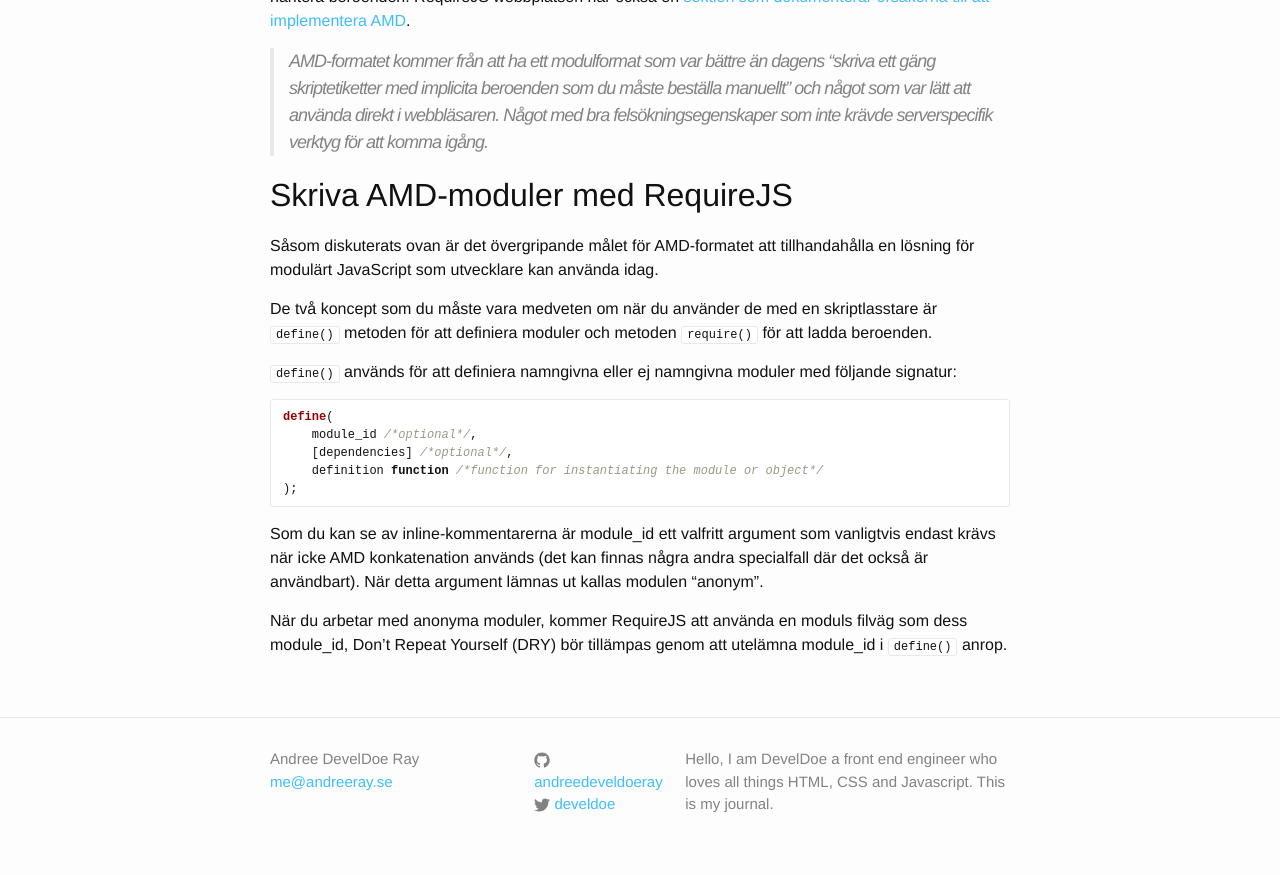
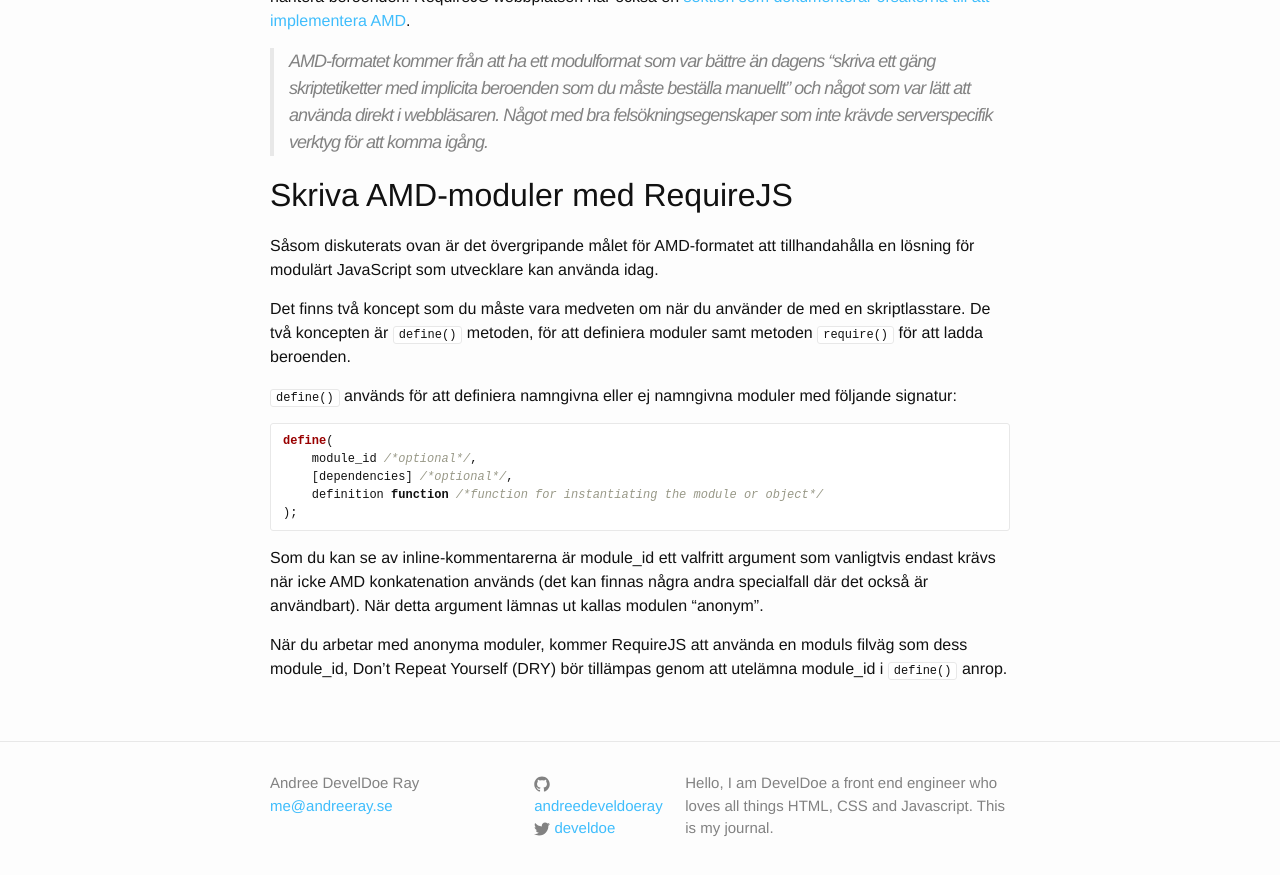
Before and after one commit to develdoe/develdoe.github.io, a Jekyll site: the page built from _posts/2017-10-20-javascript-requirejs.md, in a window 1280 px wide and 900 px high, scrolled down 1115 px. Shown: the top 875 px of the window. Built offline with Jekyll 4.4.1, drawn with Linux system fonts in a browser that asks for light colours.

Commit message:
Create 2017-10-20-javascript-requirejs.md

```diff
--- a/_posts/2017-10-20-javascript-requirejs.md
+++ b/_posts/2017-10-20-javascript-requirejs.md
@@ -32,7 +32,7 @@ RequireJS implementerar [AMD-specifikationen](https://github.com/amdjs/amdjs-api
 
 Såsom diskuterats ovan är det övergripande målet för AMD-formatet att tillhandahålla en lösning för modulärt JavaScript som utvecklare kan använda idag.
 
-De två koncept som du måste vara medveten om när du använder de med en skriptlasstare är `define()` metoden för att definiera moduler och metoden `require()` för att ladda beroenden.
+Det finns två koncept som du måste vara medveten om när du använder de med en skriptlasstare. De två koncepten är `define()` metoden, för att definiera moduler samt metoden `require()` för att ladda beroenden.
 
 `define()` används för att definiera namngivna eller ej namngivna moduler med följande signatur:
 
```
